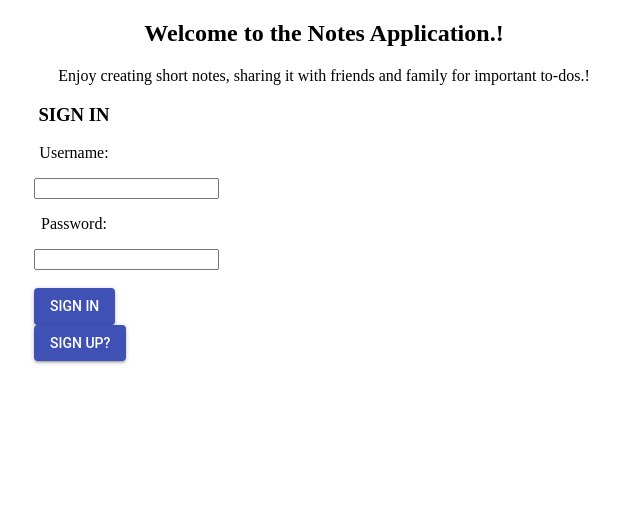
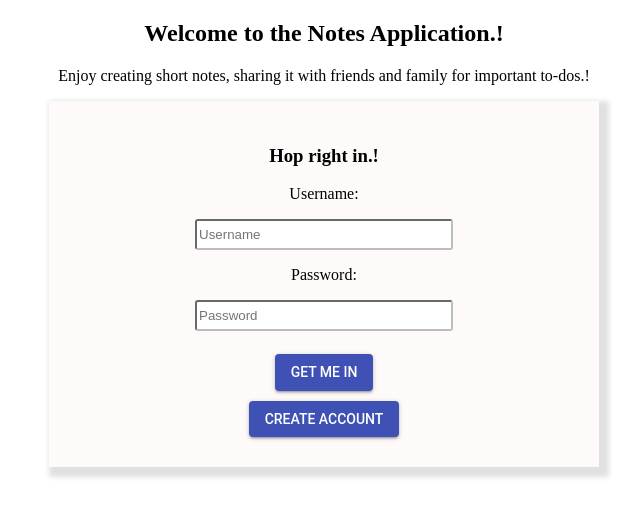
Before and after one commit to vinaymehta1860/notes-frontend, a React app: page / in a window 1280 px wide. Shown: the top 516 px of the page, without its empty margins (316-957 px from the left). Built offline with nearby package versions, Linux system fonts and the light colour scheme.

Commit message:
Changed styles for signin and signup pages.

```diff
--- a/src/components/commons/forcedStyles.scss
+++ b/src/components/commons/forcedStyles.scss
@@ -1,4 +1,5 @@
 .MuiButton-containedPrimary-13 {
+  margin: 5px !important;
   width: auto;
   white-space: nowrap;
 }
--- a/src/components/landingPage.scss
+++ b/src/components/landingPage.scss
@@ -1,12 +1,5 @@
 .landing {
   margin: auto;
-  width: 50%;
   width: 600px;
   text-align: center;
-
-  .registration {
-    margin: 10px;
-    width: 80px;
-    height: 25px;
-  }
 }
--- a/src/components/registration/Registration.js
+++ b/src/components/registration/Registration.js
@@ -1,13 +1,13 @@
 import React from "react";
 import { connect } from "react-redux";
 
+// Styles
 import "./registration.scss";
 import "../commons/forcedStyles.scss";
 
 // Components
 import SignIn from "./SignIn.js";
 import SignUp from "./SignUp.js";
-// import Button from "../commons/Button";
 import Button from "@material-ui/core/Button";
 
 class Registration extends React.Component {
@@ -35,13 +35,13 @@ class Registration extends React.Component {
     if (pageView === "signin") {
       button = (
         <Button variant="contained" color="primary" onClick={this.changeView}>
-          Sign Up?
+          Create Account
         </Button>
       );
     } else if (pageView === "signup") {
       button = (
         <Button variant="contained" color="primary" onClick={this.changeView}>
-          Sign In?
+          Already have an accoun with us?
         </Button>
       );
     }
--- a/src/components/registration/SignIn.js
+++ b/src/components/registration/SignIn.js
@@ -1,10 +1,11 @@
 import React from "react";
 import { connect } from "react-redux";
 
+// Styles
 import "./registration.scss";
+import "../commons/forcedStyles.scss";
 
 // Components
-// import Button from "../commons/Button";
 import Button from "@material-ui/core/Button";
 
 // Actions
@@ -41,24 +42,25 @@ class SignIn extends React.Component {
   render() {
     return (
       <div className="notes registration-signin">
-        <h3>SIGN IN</h3>
+        <h3>Hop right in.!</h3>
         <p>Username: </p>
         <input
           type="text"
           value={this.state.username}
           onChange={this.handleUsernameChange}
+          placeholder="Username"
         />
         <p>Password: </p>
         <input
           type="password"
           value={this.state.password}
           onChange={this.handlePasswordChange}
+          placeholder="Password"
         />
         <br />
         <br />
-        {/* <Button type="primary" text="Sign In" onClick={this.handleSignin} /> */}
         <Button variant="contained" color="primary" onClick={this.handleSignin}>
-          Sign In
+          Get me in
         </Button>
       </div>
     );
--- a/src/components/registration/SignUp.js
+++ b/src/components/registration/SignUp.js
@@ -1,10 +1,11 @@
 import React from "react";
 import { connect } from "react-redux";
 
+// Styles
 import "./registration.scss";
+import "../commons/forcedStyles.scss";
 
 // Components
-// import Button from "../commons/Button";
 import Button from "@material-ui/core/Button";
 
 // Actions
@@ -62,42 +63,46 @@ class SignUp extends React.Component {
   render() {
     return (
       <div className="notes registration-signup">
-        <h3>SIGN UP</h3>
+        <h3>Give us some info to set you up.!</h3>
         <p>First Name: </p>
         <input
           type="text"
           value={this.state.firstname}
           onChange={this.handleFirstnameChange}
+          placeholder="Fistname"
         />
         <p>Last Name: </p>
         <input
           type="text"
           value={this.state.lastname}
           onChange={this.handleLastnameChange}
+          placeholder="Lastname"
         />
         <p>Username: </p>
         <input
           type="text"
           value={this.state.username}
           onChange={this.handleUsernameChange}
+          placeholder="Username"
         />
         <p>Email: </p>
         <input
           type="text"
           value={this.state.email}
           onChange={this.handleEmailChange}
+          placeholder="Email"
         />
         <p>Password: </p>
         <input
           type="password"
           value={this.state.password}
           onChange={this.handlePasswordChange}
+          placeholder="Password"
         />
         <br />
         <br />
-        {/* <Button type="primary" text="Sign Up" onClick={this.handleSignup} /> */}
         <Button variant="contained" color="primary" onClick={this.handleSignup}>
-          Sign Up
+          Get me started
         </Button>
       </div>
     );
--- a/src/components/registration/registration.scss
+++ b/src/components/registration/registration.scss
@@ -1,6 +1,22 @@
 .registration {
+  background-color: #fffafa;
   margin: auto;
-  width: 50%;
-  width: 600px;
+  padding: 25px;
+  width: 500px;
   text-align: center;
+  box-shadow: 5px 5px 5px 5px #e0e0e0;
 }
+
+input[type="text"] {
+  width: 250px;
+  height: 25px;
+  border-color: #bdbdbd;
+  border-radius: 3px;
+}
+
+input[type="password"] {
+  width: 250px;
+  height: 25px;
+  border-color: #bdbdbd;
+  border-radius: 3px;
+}
```
